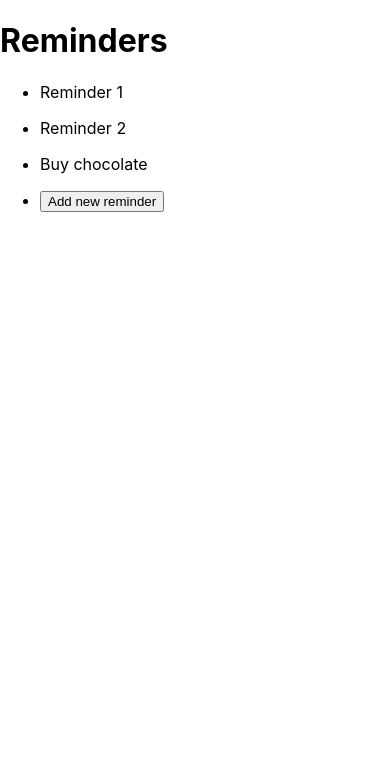
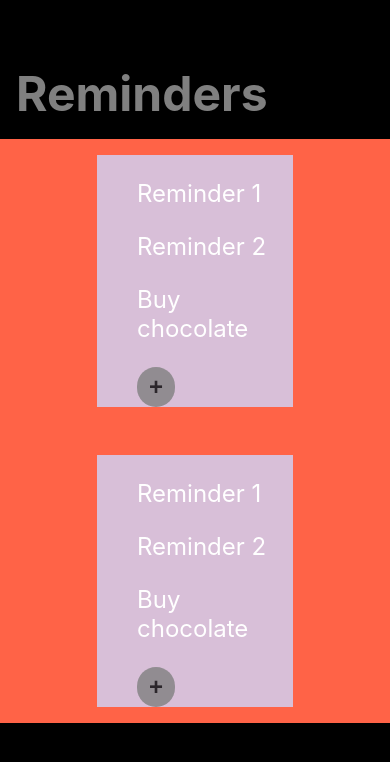
Before and after one commit to NoeOsorio/reminders-demo-winter-2022, a React (Create React App) app: page / in a window 390 px wide. Shown: the top 762 px of the page. Built offline with nearby package versions, Linux system fonts and the light colour scheme.

Commit message:
Responsive design

```diff
--- a/src/App.css
+++ b/src/App.css
@@ -1,38 +1,53 @@
-.App {
-  text-align: center;
+html {
+  background-color: black;
+}
+.container {
+  background-color: black;
+  height: 100vh;
 }
 
-.App-logo {
-  height: 40vmin;
-  pointer-events: none;
+.header {
+  margin: 4em 1em 1em 1em;
 }
 
-@media (prefers-reduced-motion: no-preference) {
-  .App-logo {
-    animation: App-logo-spin infinite 20s linear;
-  }
+.header-title {
+  margin: 0;
+  color: grey;
+  font-size: clamp(48px, 10vw, 128px);
+  /* border: clamp(10px, 5vw, 40px) solid yellowgreen; */
 }
 
-.App-header {
-  background-color: #282c34;
-  min-height: 100vh;
+.reminders {
+  color: white;
   display: flex;
-  flex-direction: column;
-  align-items: center;
-  justify-content: center;
-  font-size: calc(10px + 2vmin);
-  color: white;
+  background: tomato;
+
+  flex-wrap: wrap;
+  justify-content: space-evenly;
+  gap: 1em;
 }
 
-.App-link {
-  color: #61dafb;
+.reminders-list {
+  background: thistle;
+  width: 40%;
 }
 
-@keyframes App-logo-spin {
-  from {
-    transform: rotate(0deg);
-  }
-  to {
-    transform: rotate(360deg);
-  }
+.list-element {
+  list-style: none;
+  font-size: clamp(24px, 5vw, 48px);
 }
+
+.reminders-add {
+  background-color: grey;
+  opacity: 80%;
+  border: none;
+  border-radius: 50px;
+  font-size: 24px;
+  font-weight: 800;
+  padding: 0.25em 0.5em;
+}
+
+.reminders-add:hover {
+  cursor: pointer;
+  opacity: 50%;
+}
--- a/src/App.js
+++ b/src/App.js
@@ -1,4 +1,5 @@
 import React, { useState } from "react";
+import "./App.css";
 
 function App() {
   const [reminders, setReminders] = useState([
@@ -22,17 +23,29 @@ function App() {
   };
 
   return (
-    <div>
-      <header>
-        <h1>Reminders</h1>
+    <div className="container">
+      <header className="header">
+        <h1 className="header-title">Reminders</h1>
       </header>
-      <main>
-        <ul>
+      <main className="reminders">
+        <ul className="reminders-list">
           {reminders.map((reminder, index) => (
             <ReminderUI key={`Reminders-${index}`} reminder={reminder} />
           ))}
-          <li>
-            <button onClick={add}>Add new reminder</button>
+          <li className="list-element">
+            <button className="reminders-add" onClick={add}>
+              +
+            </button>
+          </li>
+        </ul>
+        <ul className="reminders-list">
+          {reminders.map((reminder, index) => (
+            <ReminderUI key={`Reminders-${index}`} reminder={reminder} />
+          ))}
+          <li className="list-element">
+            <button className="reminders-add" onClick={add}>
+              +
+            </button>
           </li>
         </ul>
       </main>
@@ -44,7 +57,7 @@ export default App;
 
 function ReminderUI({ reminder, completed }) {
   return (
-    <li>
+    <li className="list-element">
       <p>{reminder}</p>
       {completed ? <span>Completado</span> : <></>}
     </li>
```
